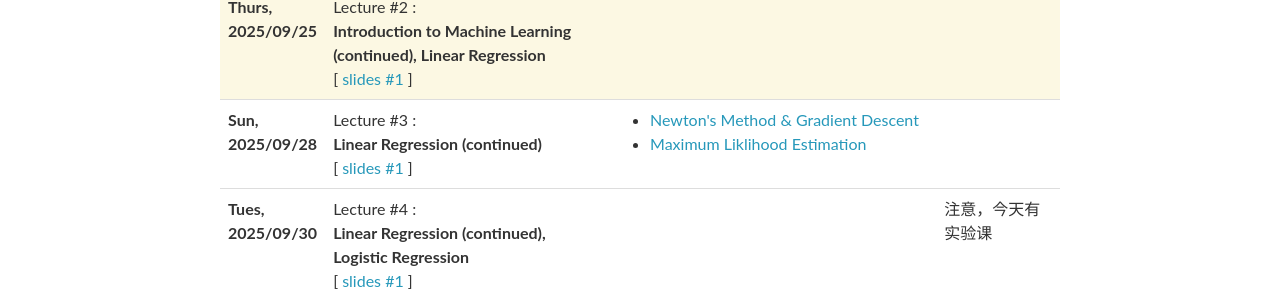
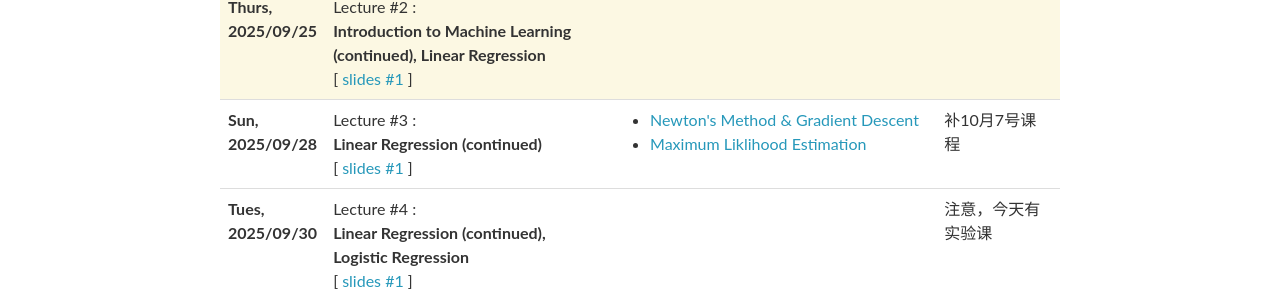
Before and after one commit to SEUML/ml-spring-2025, a Jekyll site: the page built from _pages/lectures.md, in a window 1280 px wide and 937 px high. Shown: the part 316-618 px from the top of the window. Built offline with Jekyll 4.4.1, drawn with Linux system fonts in a browser that asks for light colours; nearby versions of some CDN libraries; comment, search, counter and statistics services are not loaded.

Commit message:
Update lectures.yml

```diff
--- a/_data/lectures.yml
+++ b/_data/lectures.yml
@@ -26,7 +26,7 @@
   readings:
     - <a href="https://pan.seu.edu.cn/link/0DCABBC986A29437B634E3C9B8F06F0D" target="_blank">	Newton's Method & Gradient Descent</a>
     - <a href="https://cseweb.ucsd.edu//~elkan/250B/logreg.pdf" target="_blank"> Maximum Liklihood Estimation </a>
-  logistics:
+  logistics: 补10月7号课程
 
 - date: Tues, 2025/09/30
   title: >
```
